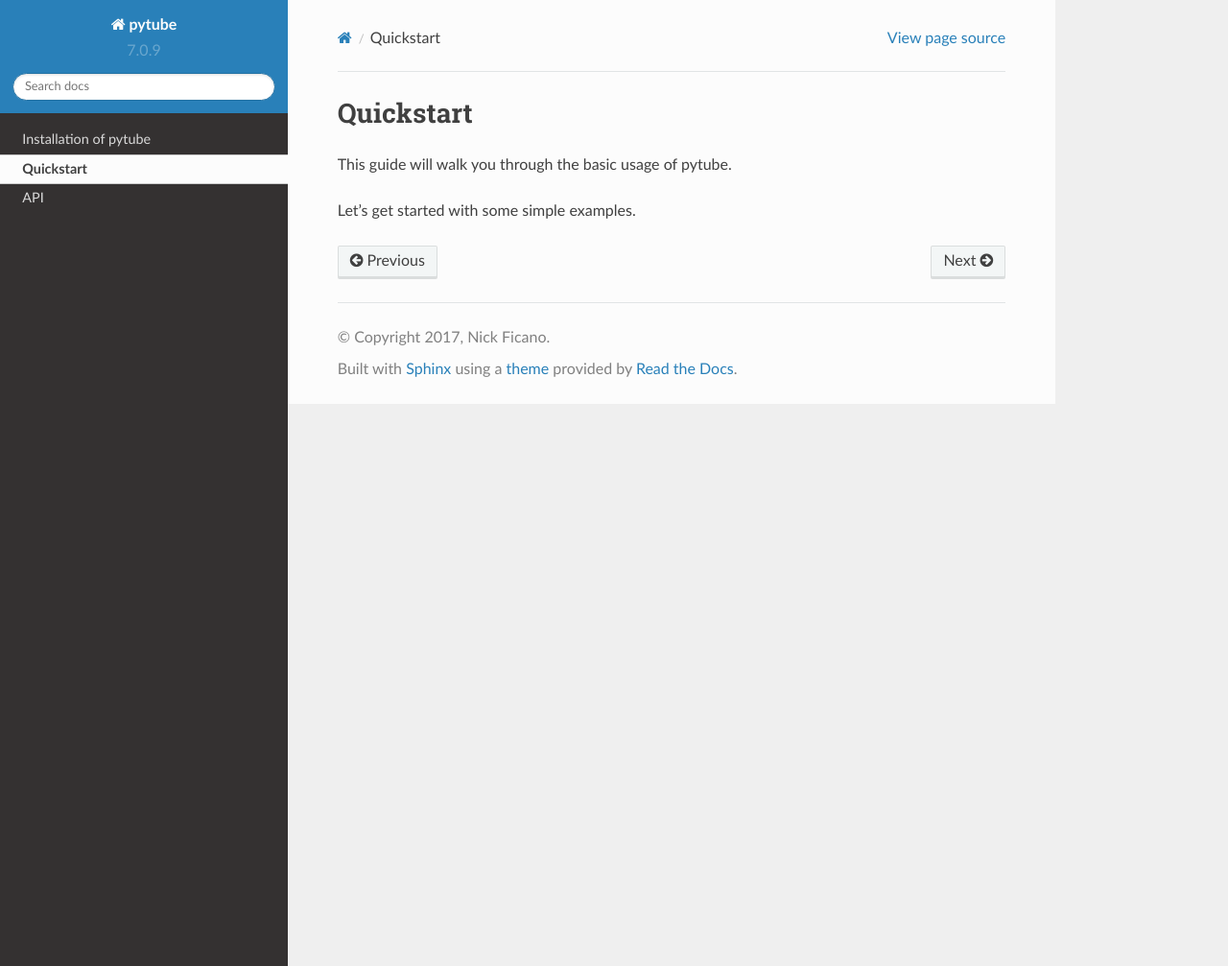
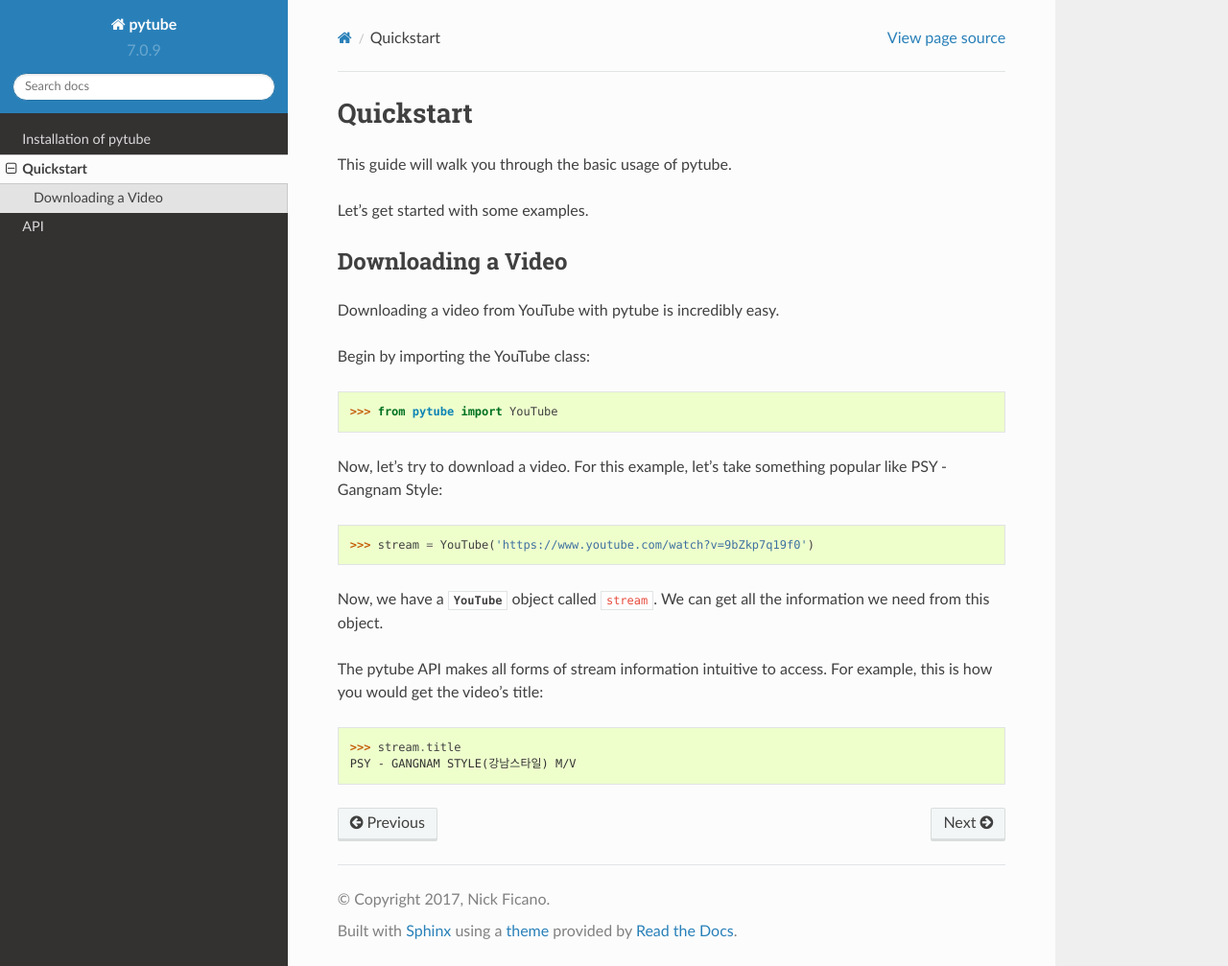
Before and after one commit to pytube/pytube, a Sphinx documentation site: the page built from docs/user/quickstart.rst, in a window 1280 px wide and 1007 px high. Shown: the whole window at 96% size. Built offline with Sphinx 7.4.7 and the Read the Docs theme 2.0.0, drawn with Linux system fonts in a browser that asks for light colours.

Commit message:
docstrings

```diff
--- a/docs/user/quickstart.rst
+++ b/docs/user/quickstart.rst
@@ -5,4 +5,28 @@ Quickstart
 
 This guide will walk you through the basic usage of pytube.
 
-Let's get started with some simple examples.
+Let's get started with some examples.
+
+Downloading a Video
+-------------------
+
+Downloading a video from YouTube with pytube is incredibly easy.
+
+Begin by importing the YouTube class::
+
+    >>> from pytube import YouTube
+
+
+Now, let's try to download a video. For this example, let's take something
+popular like PSY - Gangnam Style::
+
+    >>> stream = YouTube('https://www.youtube.com/watch?v=9bZkp7q19f0')
+
+Now, we have a :class:`YouTube <pytube.YouTube>` object called ``stream``. We
+can get all the information we need from this object.
+
+The pytube API makes all forms of stream information intuitive to access. For
+example, this is how you would get the video's title::
+
+    >>> stream.title
+    PSY - GANGNAM STYLE(강남스타일) M/V
```
